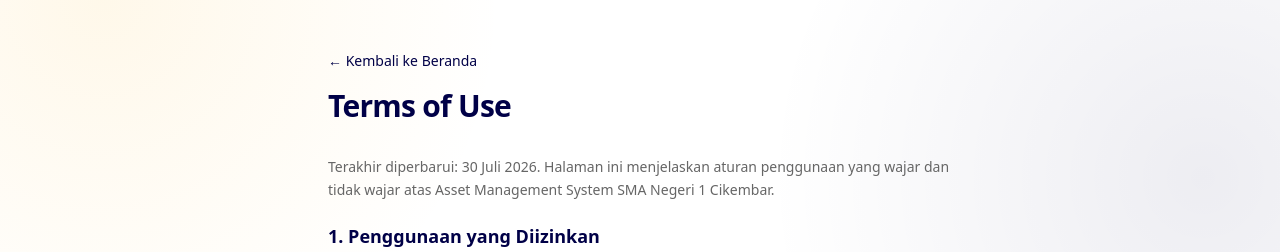
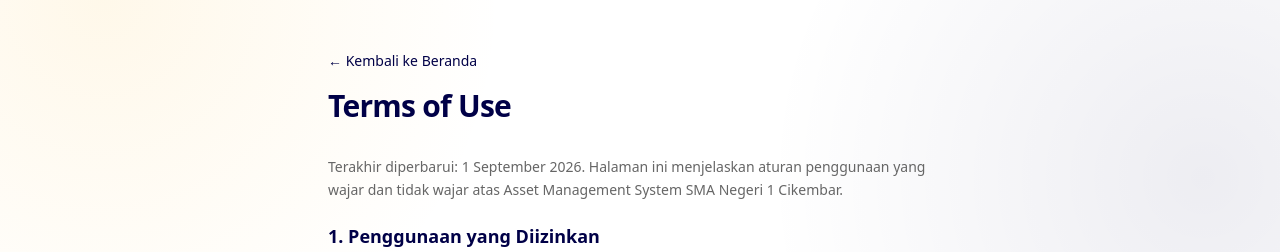
Before and after one commit to jahatsentosa14/Asset-Sman1-manage, a Next.js app: page /terms-of-use in a window 1280 px wide. Shown: the top 252 px of the page. Built offline with nearby package versions, Linux system fonts and the light colour scheme.

Commit message:
Update terms of use date to September 1 2026

```diff
--- a/app/terms-of-use/page.tsx
+++ b/app/terms-of-use/page.tsx
@@ -4,7 +4,7 @@ export default function TermsOfUsePage() {
   return (
     <LegalLayout title="Terms of Use">
       <p>
-        Terakhir diperbarui: 30 Juli 2026. Halaman ini menjelaskan aturan penggunaan yang wajar
+        Terakhir diperbarui: 1 September 2026. Halaman ini menjelaskan aturan penggunaan yang wajar
         dan tidak wajar atas Asset Management System SMA Negeri 1 Cikembar.
       </p>
 
```
